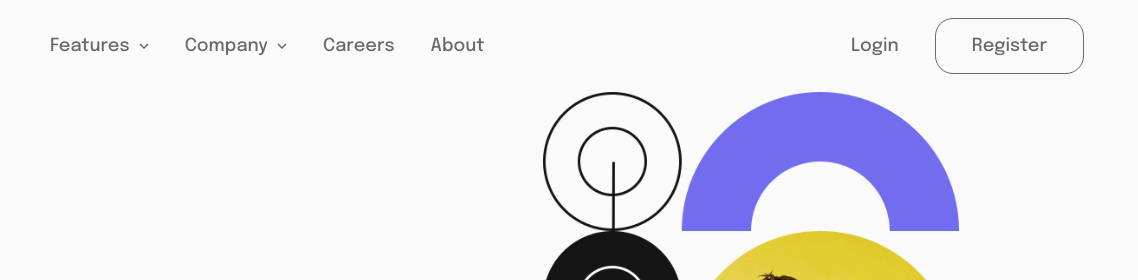
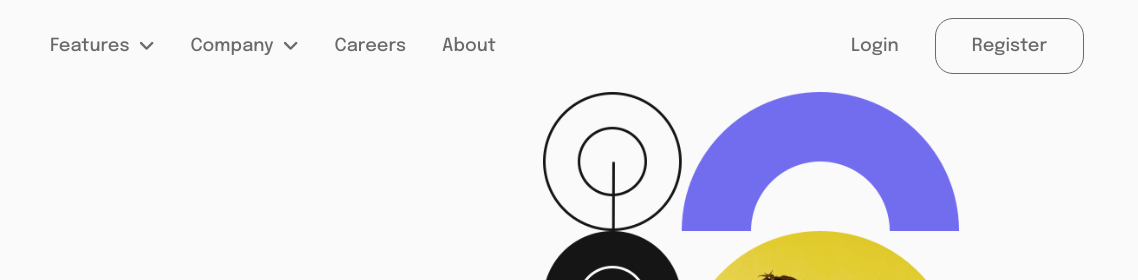
Before and after one commit to MarioLisbona/FEM-Intro-section-with-dropdown-navigation, a plain HTML site: page index.html in a window 1280 px wide. Shown: the top 280 px of the page, 142-1280 px from the left. Drawn offline with Linux system fonts and the light colour scheme.

Commit message:
Replace arrow images with Font Awesome icons

```diff
--- a/index.html
+++ b/index.html
@@ -22,7 +22,7 @@
             <div class="features-dropdown">
               <div class="btn-container">
                 <button class="btn-dropdown">Features</button>
-                <img src="./images/icon-arrow-down.svg" alt="">
+                <i class="fa-solid fa-angle-down"></i>
               </div>
               <div class="features dropdown-content">
                 <a href="#">
@@ -54,7 +54,7 @@
             <div class="company-dropdown">
               <div class="btn-container">
                 <button class="btn-dropdown">Company</button>
-                <img src="./images/icon-arrow-down.svg" alt="">
+                <i class="fa-solid fa-angle-down"></i>
               </div>
               <div class="company dropdown-content">
                 <a href="#">History</a>
```
